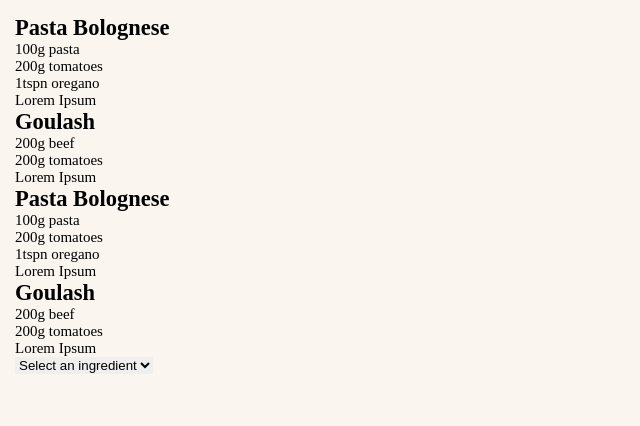
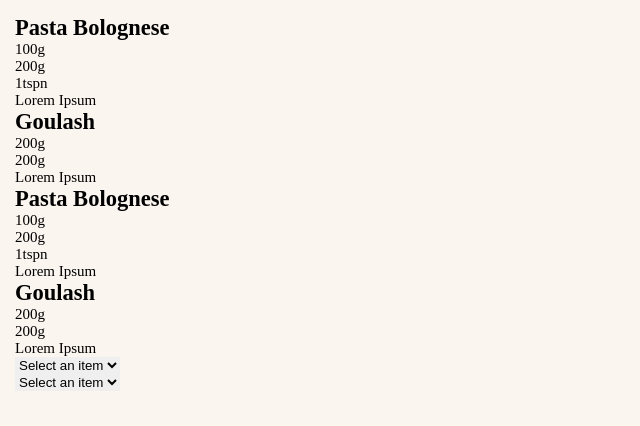
Before and after one commit to MarkusAleksander/recipe-finder, a React (Create React App) app: page / in a window 1280 px wide. Shown: the top 426 px of the page, without its empty margins (0-640 px from the left). Built offline with nearby package versions, Linux system fonts and the light colour scheme.

Commit message:
Improved user select - added quantifier select box

```diff
--- a/src/App.js
+++ b/src/App.js
@@ -5,17 +5,48 @@ import './App.css';
 import RecipeListContainer from './components/Recipe/RecipeListContainer';
 import UserSelectContainer from './components/UserEntry/UserSelectContainer';
 
+import { store } from './store/store';
+import { addIngredient, addQuantifier } from './store/actions/action_creators';
+
 class App extends Component {
+
+  constructor(props) {
+    super(props);
+
+    this.handleUserQuantifierSelection = this.handleUserQuantifierSelection.bind(this);
+    this.handleUserIngredientSelection = this.handleUserIngredientSelection.bind(this);
+  }
+
+  handleUserQuantifierSelection(value) {
+    addIngredientToStore(value);
+  }
+  handleUserIngredientSelection(value) {
+    addQuantifierToStore(value);
+  }
 
   render() {
     return (
       <div>
         <RecipeListContainer></RecipeListContainer>
-        <UserSelectContainer></UserSelectContainer>
+        <div>
+          <UserSelectContainer
+            handleSelection={this.handleUserQuantifierSelection}
+            type="recipeIngredients"></UserSelectContainer>
+          <UserSelectContainer
+            handleSelection={this.handleUserIngredientSelection}
+            type="quantifiers"></UserSelectContainer>
+        </div>
       </div>
     )
   }
 
 }
 
+function addIngredientToStore(item) {
+  store.dispatch(addIngredient(item));
+}
+function addQuantifierToStore(item) {
+  store.dispatch(addQuantifier(item));
+}
+
 export default App;
--- a/src/components/UserEntry/UserSelect.js
+++ b/src/components/UserEntry/UserSelect.js
@@ -2,14 +2,14 @@ import React from 'react';
 
 const UserSelect = (props) => {
 
-    const IngredientOptions = props.ingredients.map((i) =>
-        <option key={i.id} value={i.id}>{i.ingredient}</option>
+    const Options = props.items.map((i) =>
+        <option key={i.id} value={i.id}>{i.title}</option>
     );
 
     return (
         <select onChange={props.handleSelection}>
-            <option selected>Select an ingredient</option>
-            {IngredientOptions}
+            <option selected>Select an item</option>
+            {Options}
         </select>
     )
 }
--- a/src/components/UserEntry/UserSelectContainer.js
+++ b/src/components/UserEntry/UserSelectContainer.js
@@ -2,7 +2,6 @@ import React, { Component } from 'react';
 import UserSelect from './UserSelect';
 
 import { store } from '../../store/store';
-import { addIngredient } from '../../store/actions/action_creators';
 
 class UserSelectContainer extends Component {
 
@@ -10,7 +9,8 @@ class UserSelectContainer extends Component {
         super(props);
 
         this.state = {
-            ingredients: []
+            type: this.props.type,
+            items: []
         }
 
         this.handleSelection = this.handleSelection.bind(this);
@@ -18,34 +18,27 @@ class UserSelectContainer extends Component {
 
     componentDidMount() {
         this.setState({
-            ingredients: getIngredients()
+            items: getItems(this.state.type)
         });
     }
 
     handleSelection(e) {
-        let ingredient = e.target.value;
-        addIngredientToStore(ingredient);
+        this.props.handleSelection(e.target.value);
     }
 
     render() {
 
-        // const selectBox = <UserSelect ingredients={this.state.ingredients}></UserSelect>;
-        // const ingredients = this.state.ingredients;
-
         return (
             <div>
-                {this.state.ingredients.length ? <UserSelect handleSelection={this.handleSelection} ingredients={this.state.ingredients}></UserSelect> : <p>No Ingredients To Select</p>}
+                {this.state.items.length ? <UserSelect handleSelection={this.handleSelection} items={this.state.items}></UserSelect> : <p>No Ingredients To Select</p>}
             </div>
         )
 
     }
 }
 
-function getIngredients() {
-    return store.getState().recipeIngredients;
-}
-function addIngredientToStore(ingredient) {
-    store.dispatch(addIngredient(ingredient));
+function getItems(type) {
+    return store.getState()[type];
 }
 
 export default UserSelectContainer;
--- a/src/store/state.js
+++ b/src/store/state.js
@@ -79,19 +79,41 @@ export const initialState = {
     recipeIngredients: [
         {
             'id': 1,
-            'ingredient': 'tomatoes'
+            'title': 'tomatoes'
         },
         {
             'id': 2,
-            'ingredient': 'beef'
+            'title': 'beef'
         },
         {
             'id': 3,
-            'ingredient': 'pasta'
+            'title': 'pasta'
         },
         {
             'id': 4,
-            'ingredient': 'oregano'
+            'title': 'oregano'
+        }
+    ],
+    quantifiers: [
+        {
+            'id': 'g',
+            'title': 'grams',
+        },
+        {
+            'id': 'kg',
+            'title': 'kilograms',
+        },
+        {
+            'id': 'ml',
+            'title': 'millilitres'
+        },
+        {
+            'id': 'tspn',
+            'title': 'teaspoon'
+        },
+        {
+            'id': 'tblspon',
+            'title': 'tablespoon'
         }
     ],
     currentUserIngredient: {
```
